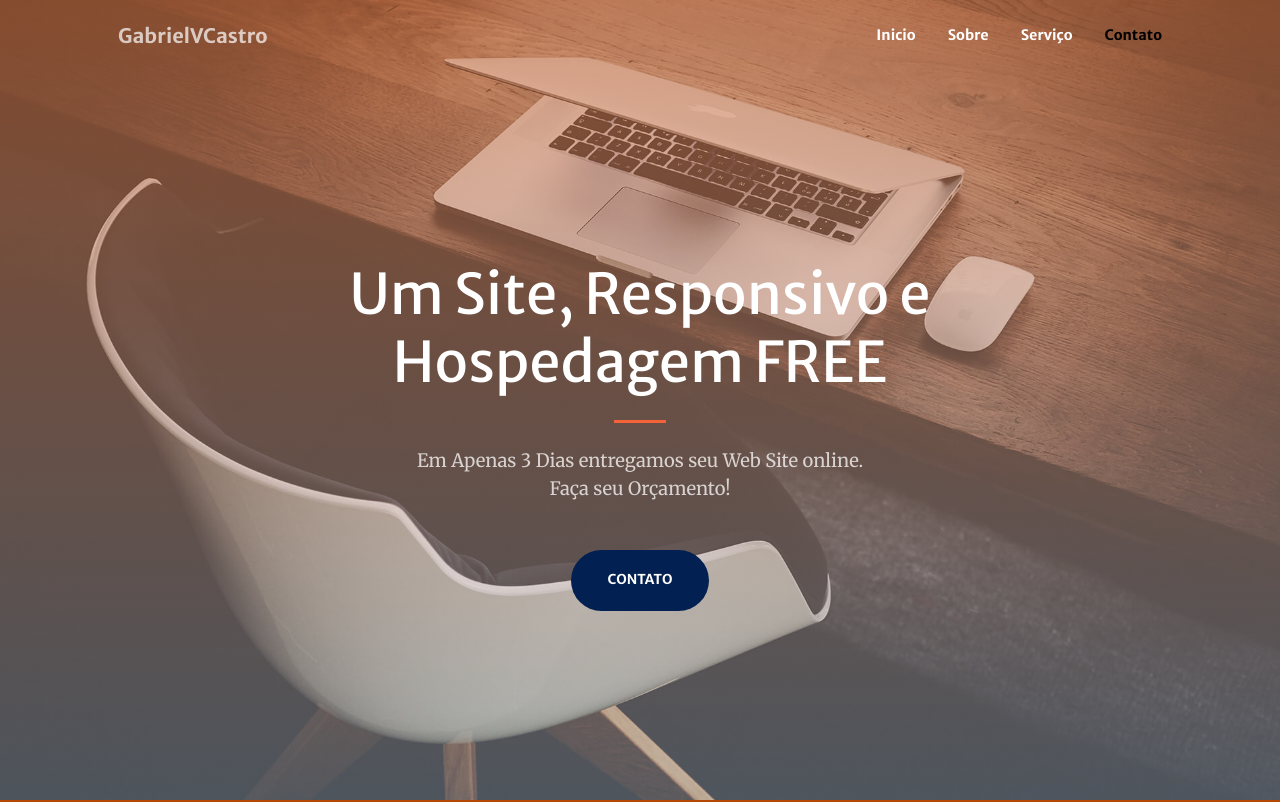
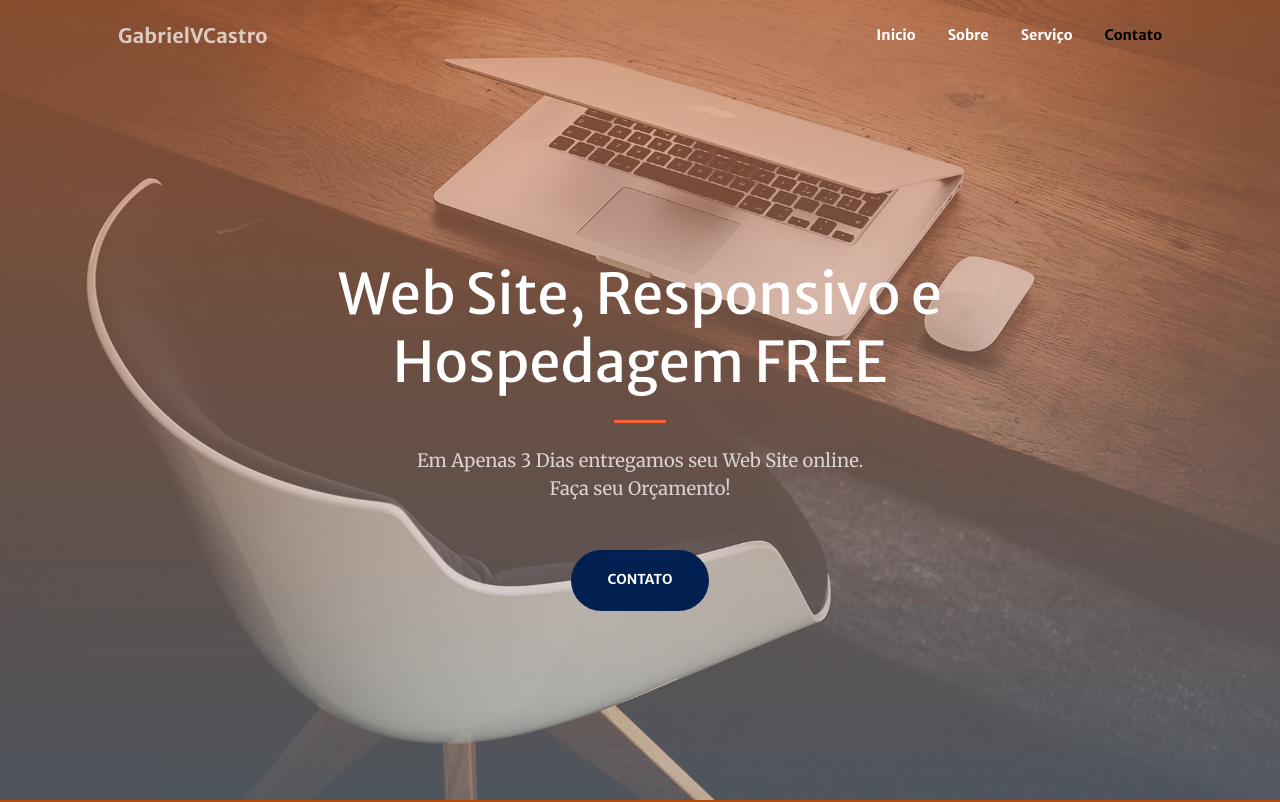
Before and after one commit to GabrielVCastro/GabirelVCastro.github.io, a website: page index.html in a window 1280 px wide. Shown: the top 802 px of the page. Drawn offline with nearby package versions, Linux system fonts and the light colour scheme; some packages are replaced by stand-ins of ours; a script that the page names is missing.

Commit message:
alterando titulo

```diff
--- a/index.html
+++ b/index.html
@@ -40,7 +40,7 @@
             <div class="container px-4 px-lg-5 h-100">
                 <div class="row gx-4 gx-lg-5 h-100 align-items-center justify-content-center text-center">
                     <div class="col-lg-8 align-self-end">
-                        <h1 class="text-white font-weight-bold">Um Site, Responsivo e Hospedagem FREE</h1>
+                        <h1 class="text-white font-weight-bold">Web Site, Responsivo e Hospedagem FREE</h1>
                         <hr class="divider" />
                     </div>
                     <div class="col-lg-8 align-self-baseline">
```
